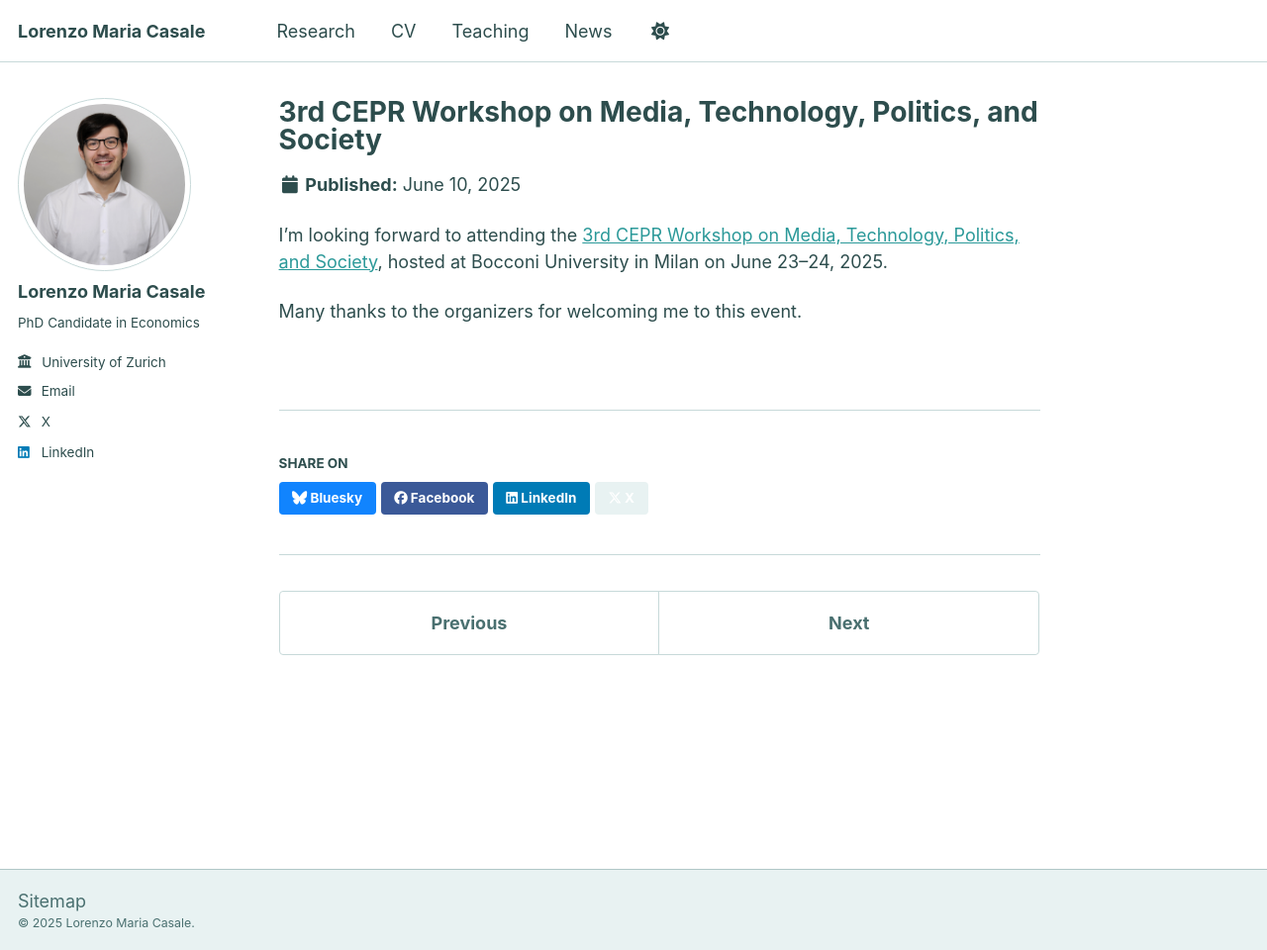
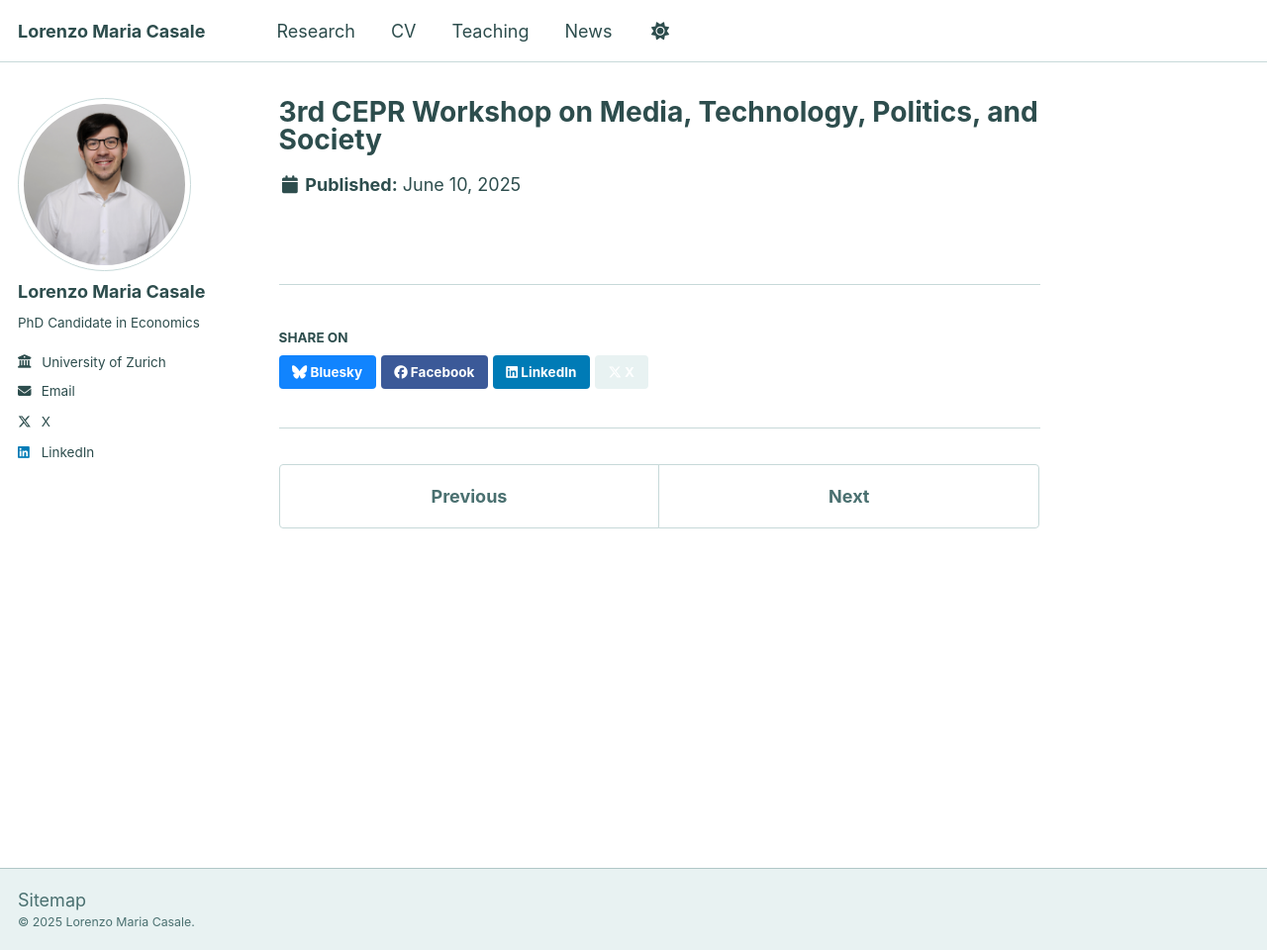
Before and after one commit to lorenzomariacasale/lorenzomariacasale.github.io, a Jekyll site: the page built from _news/2025-06-10-cepr-media.md, in a window 1280 px wide and 960 px high. Shown: the whole window at 99% size. Built offline with Jekyll 4.4.1, drawn with Linux system fonts in a browser that asks for light colours.

Commit message:
Fifth Trial Finalizing News

```diff
--- a/_news/2025-06-10-cepr-media.md
+++ b/_news/2025-06-10-cepr-media.md
@@ -3,12 +3,5 @@
 date: 2025-06-10
 #permalink: /news/2012/08/blog-post-1/
 norender: true
+excerpt: "I’m looking forward to attending the <a href=\"/files/cepr_bocconi.pdf\">3rd CEPR Workshop on Media, Technology, Politics, and Society</a>, hosted at Bocconi University in Milan on June 23–24, 2025.<br><br>Many thanks to the organizers for welcoming me to this event."
 ---
-
-<p>
-I’m looking forward to attending the <a href="/files/cepr_bocconi.pdf">3rd CEPR Workshop on Media, Technology, Politics, and Society</a>, hosted at Bocconi University in Milan on June 23–24, 2025.
-</p>
-
-<p>
-Many thanks to the organizers for welcoming me to this event.
-</p>
```
